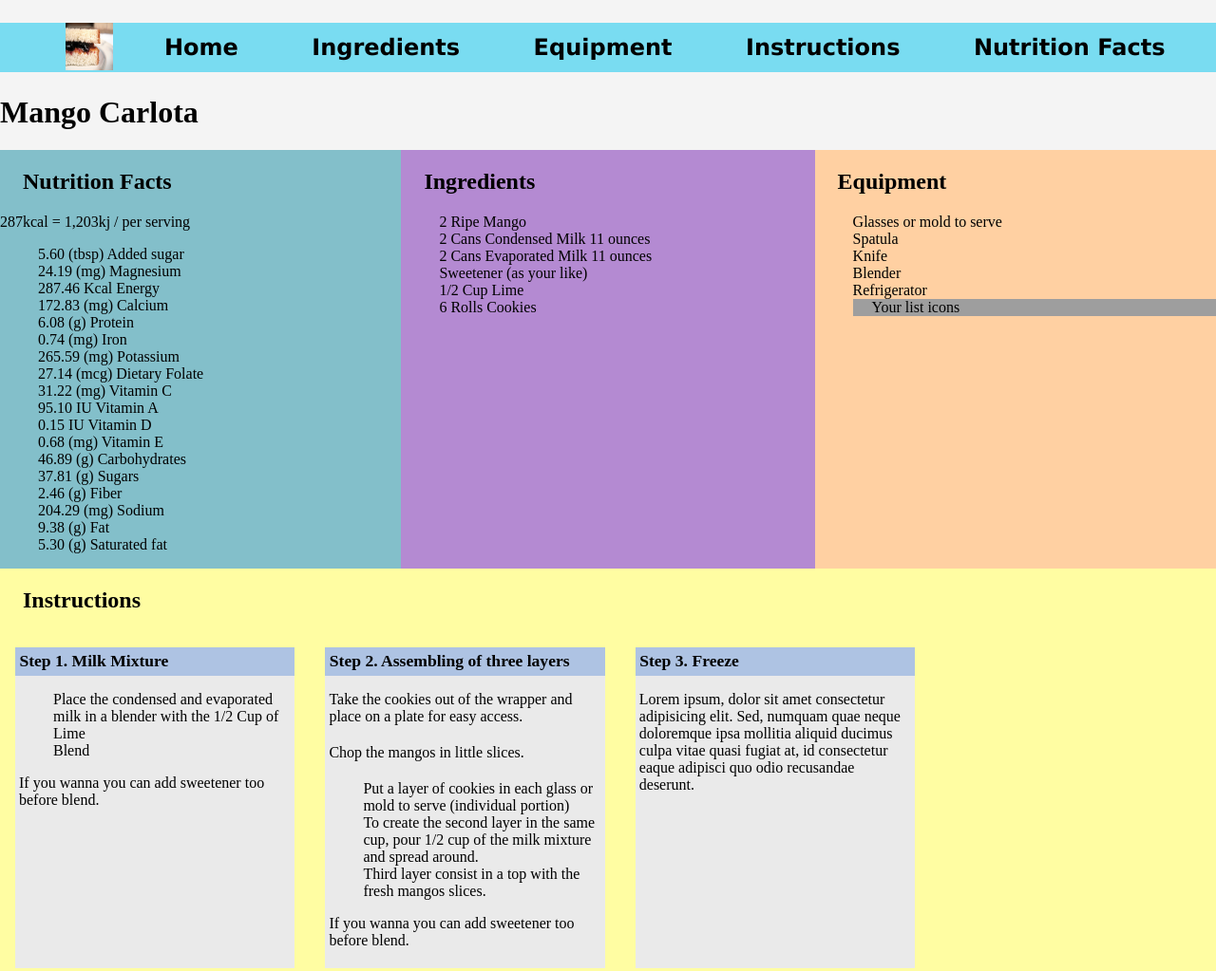
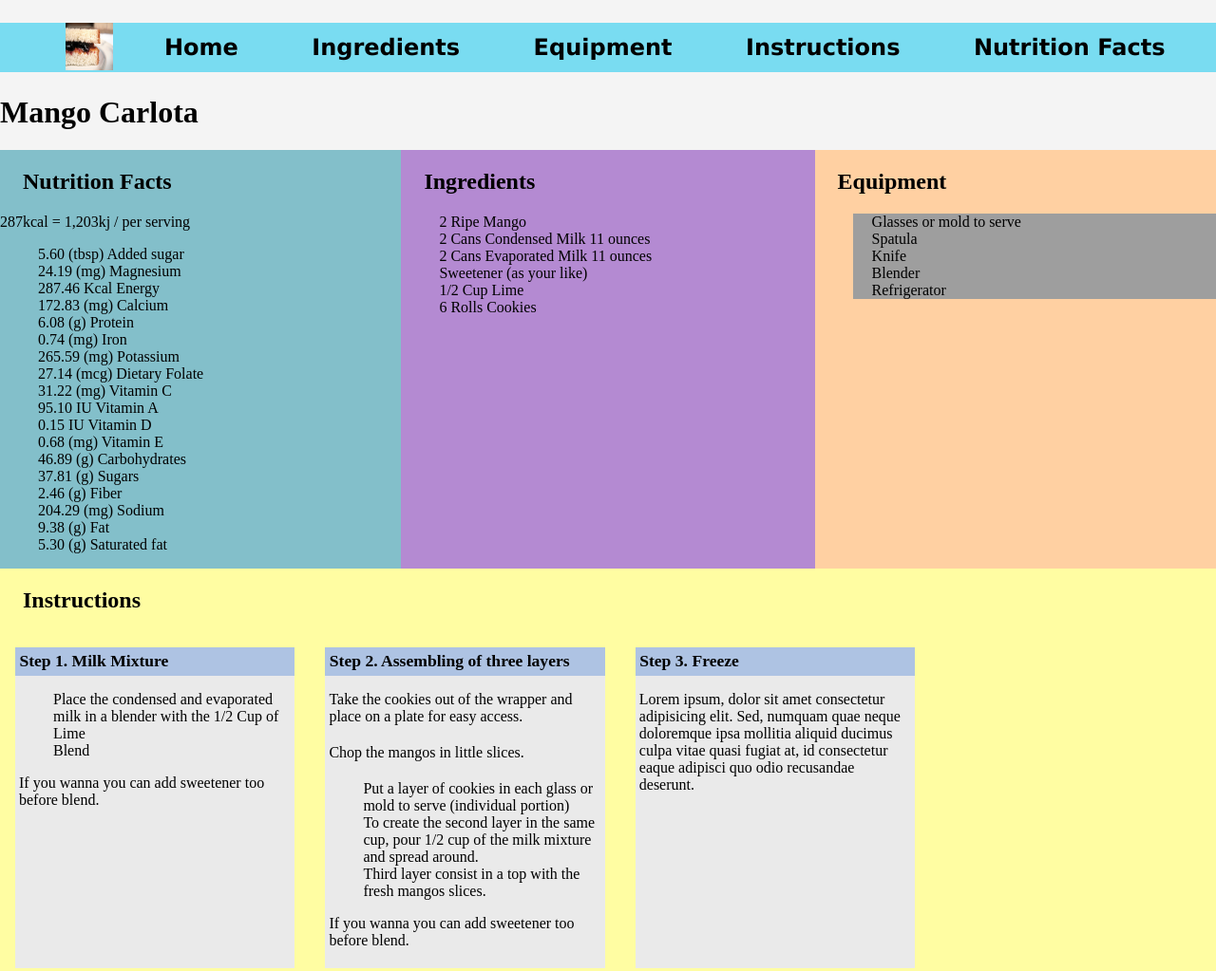
Before and after one commit to jhonalex06/The-Perfect-Sandwich, a plain HTML site: page index.html in a window 1280 px wide. Shown: the top 1023 px of the page at 95% size. Drawn offline with Linux system fonts and the light colour scheme; grey boxes are pictures that could not be loaded.

Commit message:
Add icons to li tags

```diff
--- a/index.html
+++ b/index.html
@@ -60,14 +60,11 @@
         <div id="equipment">
             <h2>Equipment</h2>
             <ul>
-                <li><span style="background-image: url('https://d1uz88p17r663j.cloudfront.net/original/Icons-54.svg)"></span><span>Glasses or mold to serve</span></li>
-                <li><span></span><span>Spatula</span></li>
-                <li><span></span><span>Knife</span></li>
-                <li><span></span><span>Blender</span></li>
-                <li><span></span><span>Refrigerator</span></li>
-
-                <li class="li1"> Your list icons</li>
-
+                <li class="li1">Glasses or mold to serve</li>
+                <li class="li1">Spatula</li>
+                <li class="li1">Knife</li>
+                <li class="li1">Blender</li>
+                <li class="li1">Refrigerator</li>
             </ul>
         </div>
 
```
